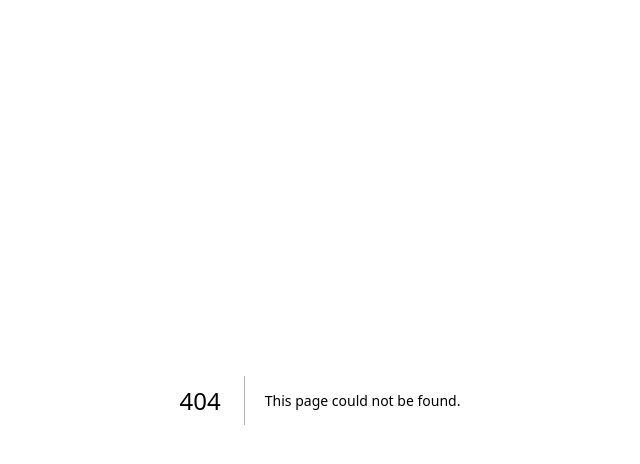
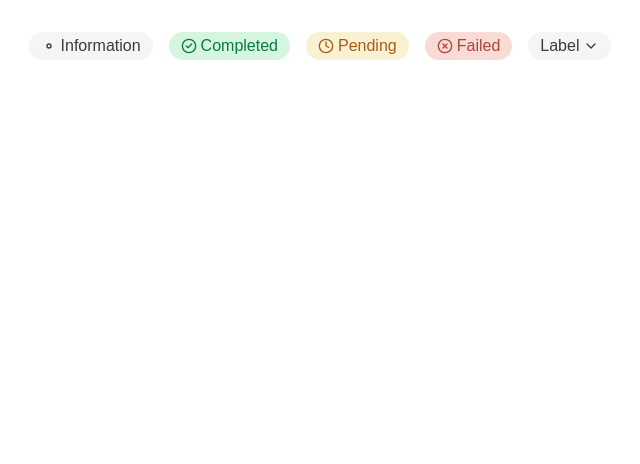
Before and after one commit to jballou/SVMK-Ad-Studio, a Next.js app: page /preview/chip in a window 1280 px wide. Before the commit this address had no page. Shown: the top 464 px of the page, without its empty margins (320-960 px from the left). Built offline with nearby package versions, Linux system fonts and the light colour scheme.

Commit message:
Add Chip component and brand color tokens
Co-Authored-By: Claude Sonnet 5.5 <noreply@anthropic.com>

```diff
--- a/src/app/globals.css
+++ b/src/app/globals.css
@@ -57,6 +57,99 @@
   --color-ring: var(--ring);
   --font-sans: var(--font-geist-sans);
   --font-mono: var(--font-geist-mono);
+
+  /* Brand palette (source: brand-colors.md) */
+  --color-brand-neutral-0: #FFFFFF;
+  --color-brand-neutral-50: #FEFDFB;
+  --color-brand-neutral-100: #F7F5F3;
+  --color-brand-neutral-150: #EDEBE8;
+  --color-brand-neutral-200: #E2DFDA;
+  --color-brand-neutral-250: #D7D3CC;
+  --color-brand-neutral-300: #C8C4BC;
+  --color-brand-neutral-350: #BCB8AE;
+  --color-brand-neutral-400: #AFABA1;
+  --color-brand-neutral-450: #9E9B94;
+  --color-brand-neutral-500: #908D89;
+  --color-brand-neutral-550: #82807D;
+  --color-brand-neutral-600: #757470;
+  --color-brand-neutral-650: #686764;
+  --color-brand-neutral-700: #5B5A57;
+  --color-brand-neutral-750: #51504D;
+  --color-brand-neutral-800: #464543;
+  --color-brand-neutral-850: #3C3B39;
+  --color-brand-neutral-900: #2F2E2D;
+  --color-brand-neutral-950: #242423;
+  --color-brand-neutral-1000: #1A1919;
+  --color-brand-green-100: #D6F5DE;
+  --color-brand-green-200: #B0E8C3;
+  --color-brand-green-300: #7DD9A3;
+  --color-brand-green-400: #39C67F;
+  --color-brand-green-500: #089B5E;
+  --color-brand-green-600: #08794A;
+  --color-brand-green-700: #105638;
+  --color-brand-green-800: #10412C;
+  --color-brand-green-900: #0F2E21;
+  --color-brand-green-1000: #062317;
+  --color-brand-yellow-100: #F9F2D2;
+  --color-brand-yellow-200: #F2E2A6;
+  --color-brand-yellow-300: #EBD370;
+  --color-brand-yellow-400: #E2BF36;
+  --color-brand-yellow-500: #CEA40D;
+  --color-brand-yellow-600: #A18102;
+  --color-brand-yellow-700: #7C6403;
+  --color-brand-yellow-800: #5A4802;
+  --color-brand-yellow-900: #463802;
+  --color-brand-yellow-1000: #372C02;
+  --color-brand-periwinkle-100: #EDEDFD;
+  --color-brand-periwinkle-200: #C5CCF9;
+  --color-brand-periwinkle-300: #ABBBF6;
+  --color-brand-periwinkle-400: #90A2F6;
+  --color-brand-periwinkle-500: #7068EB;
+  --color-brand-periwinkle-600: #5568BF;
+  --color-brand-periwinkle-700: #3F4D94;
+  --color-brand-periwinkle-800: #2C3666;
+  --color-brand-periwinkle-900: #25244D;
+  --color-brand-periwinkle-1000: #1A1E37;
+  --color-brand-teal-100: #D9F0F2;
+  --color-brand-teal-200: #C5E8EB;
+  --color-brand-teal-300: #A6DCE1;
+  --color-brand-teal-400: #87D0D7;
+  --color-brand-teal-500: #64BCC4;
+  --color-brand-teal-600: #43A6AF;
+  --color-brand-teal-700: #348289;
+  --color-brand-teal-800: #255B60;
+  --color-brand-teal-900: #104848;
+  --color-brand-teal-1000: #153537;
+  --color-brand-lime-100: #EEEFD5;
+  --color-brand-lime-200: #E3E9B3;
+  --color-brand-lime-300: #D5E288;
+  --color-brand-lime-400: #C7DB5D;
+  --color-brand-lime-500: #B6CD40;
+  --color-brand-lime-600: #99A532;
+  --color-brand-lime-700: #728125;
+  --color-brand-lime-800: #4E5719;
+  --color-brand-lime-900: #393F12;
+  --color-brand-lime-1000: #2F360F;
+  --color-brand-orange-100: #F9E8D2;
+  --color-brand-orange-200: #F2D0A3;
+  --color-brand-orange-300: #EBAD70;
+  --color-brand-orange-400: #E5944D;
+  --color-brand-orange-500: #D07A2F;
+  --color-brand-orange-600: #A95C18;
+  --color-brand-orange-700: #854813;
+  --color-brand-orange-800: #61350E;
+  --color-brand-orange-900: #4C290B;
+  --color-brand-orange-1000: #351D08;
+  --color-brand-red-100: #F7DBD4;
+  --color-brand-red-200: #EAB0A9;
+  --color-brand-red-300: #DA867E;
+  --color-brand-red-400: #C76056;
+  --color-brand-red-500: #AE453F;
+  --color-brand-red-600: #8A3734;
+  --color-brand-red-700: #69302D;
+  --color-brand-red-800: #4A2523;
+  --color-brand-red-900: #3C1D1D;
+  --color-brand-red-1000: #2D1616;
 }
 
 body {
--- /dev/null
+++ b/src/app/preview/chip/page.tsx
@@ -0,0 +1,13 @@
+import { Chip } from "@/components/ui/chip";
+
+export default function ChipPreview() {
+  return (
+    <main className="mx-auto flex max-w-3xl flex-wrap items-center gap-4 p-8">
+      <Chip variant="information">Information</Chip>
+      <Chip variant="completed">Completed</Chip>
+      <Chip variant="pending">Pending</Chip>
+      <Chip variant="failed">Failed</Chip>
+      <Chip variant="label">Label</Chip>
+    </main>
+  );
+}
--- /dev/null
+++ b/src/components/ui/chip.tsx
@@ -0,0 +1,80 @@
+import * as React from "react";
+import { cva, type VariantProps } from "class-variance-authority";
+import { ChevronDown, CircleCheck, CircleX, Clock, Dot, type LucideIcon } from "lucide-react";
+import { cn } from "@/lib/utils";
+
+const chipVariants = cva(
+  "inline-flex items-center gap-1 whitespace-nowrap rounded-full px-3 py-1.5 text-base font-normal leading-none [&_svg]:shrink-0 [&_svg]:size-4",
+  {
+    variants: {
+      variant: {
+        information: "bg-brand-neutral-100 text-brand-neutral-850",
+        completed: "bg-brand-green-100 text-brand-green-600",
+        pending: "bg-brand-yellow-100 text-brand-orange-600",
+        failed: "bg-brand-red-100 text-brand-red-500",
+        label: "bg-brand-neutral-100 text-brand-neutral-850",
+      },
+      interactive: {
+        true: "cursor-pointer focus-visible:outline-2 focus-visible:outline-offset-2 focus-visible:outline-brand-periwinkle-500 disabled:cursor-not-allowed disabled:opacity-60",
+        false: "",
+      },
+    },
+    compoundVariants: [
+      { variant: "information", interactive: true, className: "hover:bg-brand-neutral-150" },
+      { variant: "label", interactive: true, className: "hover:bg-brand-neutral-150" },
+      { variant: "completed", interactive: true, className: "hover:bg-brand-green-200" },
+      { variant: "pending", interactive: true, className: "hover:bg-brand-yellow-200" },
+      { variant: "failed", interactive: true, className: "hover:bg-brand-red-200" },
+    ],
+    defaultVariants: { variant: "information", interactive: false },
+  },
+);
+
+export type ChipVariant = NonNullable<VariantProps<typeof chipVariants>["variant"]>;
+
+const DEFAULT_ICON: Record<ChipVariant, LucideIcon | null> = {
+  information: Dot,
+  completed: CircleCheck,
+  pending: Clock,
+  failed: CircleX,
+  label: null,
+};
+
+export interface ChipProps extends Omit<React.HTMLAttributes<HTMLElement>, "color"> {
+  variant?: ChipVariant;
+  /** Replace the variant's default leading icon, or pass `null` to hide it. */
+  icon?: LucideIcon | null;
+  /** Trailing chevron. Defaults to on for the `label` variant. */
+  chevron?: boolean;
+  /** Render as a button (for chips that open a menu or filter). */
+  onClick?: React.MouseEventHandler<HTMLElement>;
+  disabled?: boolean;
+}
+
+export function Chip({ variant = "information", icon, chevron, className, children, onClick, disabled, ...props }: ChipProps) {
+  const Icon = icon === undefined ? DEFAULT_ICON[variant] : icon;
+  const showChevron = chevron ?? variant === "label";
+  const interactive = !!onClick;
+  const classes = cn(chipVariants({ variant, interactive }), className);
+  const content = (
+    <>
+      {Icon && <Icon aria-hidden strokeWidth={Icon === Dot ? 6 : 2} />}
+      {children}
+      {showChevron && <ChevronDown aria-hidden />}
+    </>
+  );
+  if (interactive) {
+    return (
+      <button type="button" data-slot="chip" className={classes} onClick={onClick} disabled={disabled} {...(props as React.ButtonHTMLAttributes<HTMLButtonElement>)}>
+        {content}
+      </button>
+    );
+  }
+  return (
+    <span data-slot="chip" className={classes} {...props}>
+      {content}
+    </span>
+  );
+}
+
+export { chipVariants };
```
